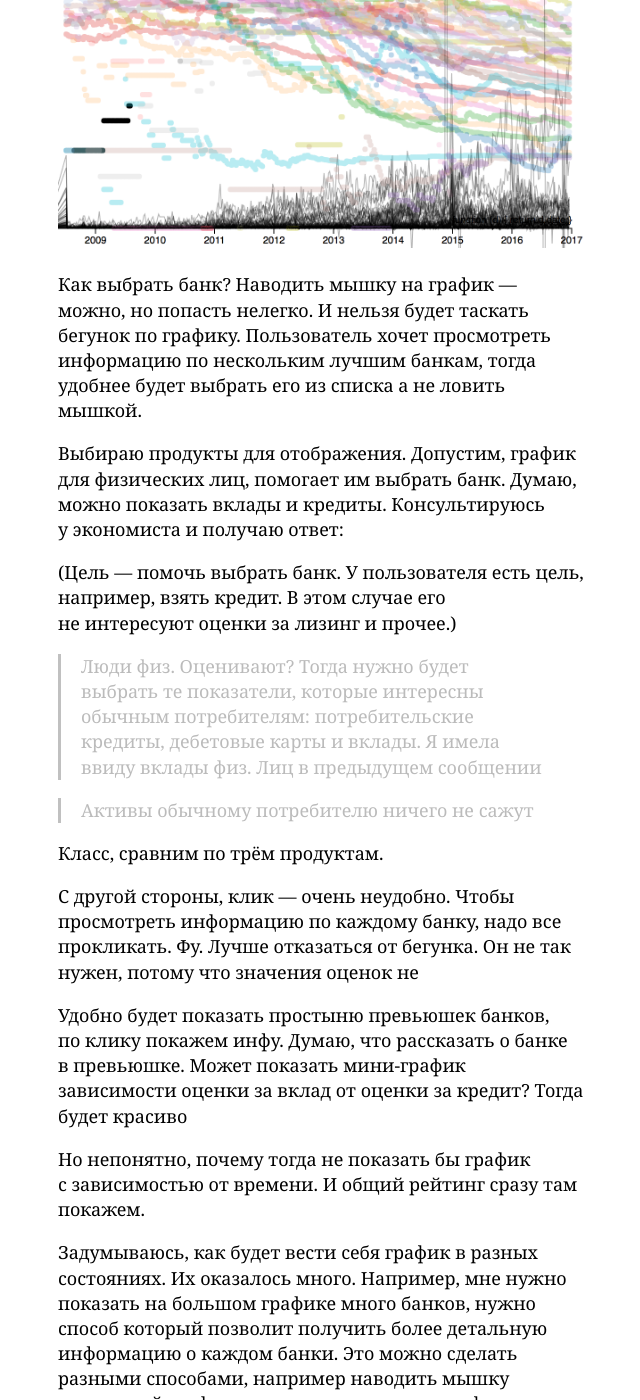
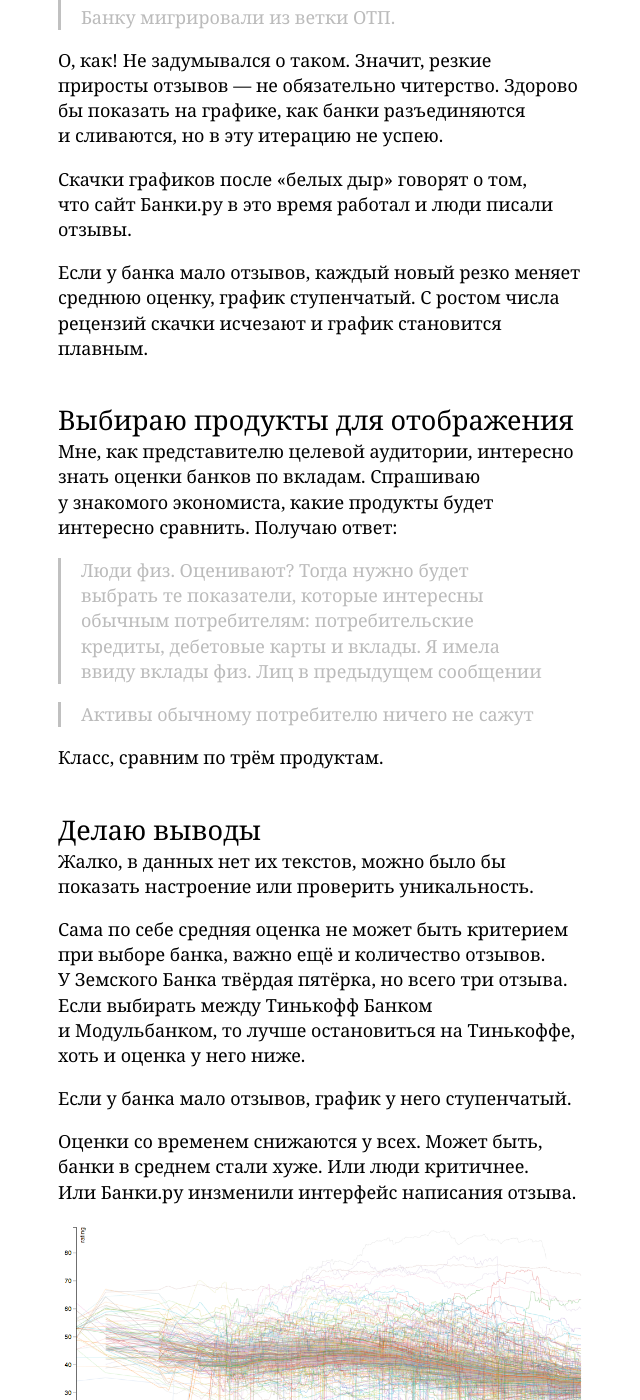
Before and after one commit to illus0r/dianov.org, a Jekyll site: the page built from _posts/2016-12-16-banki-ru-challenge.md, in a window 1280 px wide and 1400 px high, scrolled down 7821 px. Shown: the whole window, without its empty margins (455-1095 px from the left). Built offline with Jekyll 4.4.1, drawn with Linux system fonts in a browser that asks for light colours; some of the changed text lies outside the part shown.

Commit message:
Удалил всё про UI

```diff
--- a/_posts/2016-12-16-banki-ru-challenge.md
+++ b/_posts/2016-12-16-banki-ru-challenge.md
@@ -74,6 +74,18 @@ awk 'NR == 1 || NR % 100 == 0' banki.json > banki_s2.json
 
 История не вырисовывается. Возвращаюсь к графику зависимости средней оценки от времени.
 
+
+Хочется ещё проверить зависимость рейтинга и средней оценки от времени. Делаю черновую диаграму из червяков. Видна линейная зависимость между величинами, но есть и отклонения. Например, рейтинг  Совкомбанка в 2015 году растёт, хотя средняя оценка не меняется:
+
+![banki-anomaly-sovcombank.png](/media/banki-anomaly-sovcombank.png)
+
+У Совкомбанка в 2015 году растёт рейтинг, но не средняя оценка
+{:.caption}
+
+Это возможно, потому что рейтинг учитывает устаревание отзывов. Возможно, Совкомбанк в 2015 г. получил много свежих двоек и троек, которые не повлияли на среднюю оценку, но подняли рейтинг.
+
+## Качаю данные обо всех лигах
+
 ![]({{ site.baseurl }}/forestryio/images/%D0%A1%D0%BD%D0%B8%D0%BC%D0%BE%D0%BA%20%D1%8D%D0%BA%D1%80%D0%B0%D0%BD%D0%B0%202016-12-23%20%D0%B2%2022.47.46.png)
 
 В графиках дыры: вертикальные белые полосы и разрывы отдельных графиков
@@ -120,33 +130,31 @@ awk 'NR == 1 || NR % 100 == 0' banki.json > banki_s2.json
 {:.caption}
 
 
-# Рисую количество отзывов
+# Отображаю число отзывов
 
-Интересно увидеть, как число отзывов влияет на оценку и рейтинг. Любопытно посмотреть на наплывы отзывов, они могут говорить больших косяках в работе банка. Рисую график поступления новых отзывов в банк.
+Средняя оценка не поможет выбрать банк, если неизвестно, сколько человек проголосовало. Наплывы отзывов могут говорить косяках в работе банка. Строю графики количества отзывов:
 
 ![]({{ site.baseurl }}/forestryio/images/%D0%A1%D0%BD%D0%B8%D0%BC%D0%BE%D0%BA%20%D1%8D%D0%BA%D1%80%D0%B0%D0%BD%D0%B0%202016-12-25%20%D0%B2%200.59.10.png)
 
-Ого. Тач Банк в первую же неделю собрал 300 [негативных отзывов](http://www.banki.ru/services/responses/bank/touchbank/?page=24). А Ханты-Мансийский банк Открытие под Новый год получил 2000 отзывов, что уменьшило его оценку на четверть балла.
+Аномалия Ханты-Мансийского банка: под новый год он получил 2000 отзывов
+{:.caption}
+
+Сразу вижу анамалии. Тач Банк в первую же неделю собрал 300 [негативных отзывов](http://www.banki.ru/services/responses/bank/touchbank/?page=24). А Ханты-Мансийский банк Открытие под Новый год получил 2000 отзывов, что уменьшило его оценку на четверть балла.
 
 У некоторых банков число отзывов иногда уменьшается. Или глюк, или читерство, или функционал, про который я не знаю. Спрашиваю у поддержки: «Я запутался и не могу разобраться в логике народного рейтинга. Буду благодарен, если поможете: что должно произойти, чтобы у банка уменьшилось количество полученных отзывов? Как, например, у ОТП Банка 13 июля 2016 г». Отвечают:
 
 > Летом 2016 года были разъединены ветки ОТП-Банка и Тач-Банка. В связи с этим отзывы по Тач-Банку мигрировали из ветки ОТП.
 
-О, как! Не задумывался о таком. Значит, резкие приросты отзывов — не обязательно читерство, возможно, один банк съел другой и получил его отзывы. Здорово бы показать на графике, как банки разъединяются и сливаются, но в эту итерацию не успею.
+О, как! Не задумывался о таком. Значит, резкие приросты отзывов — не обязательно читерство. Здорово бы показать на графике, как банки разъединяются и сливаются, но в эту итерацию не успею.
 
-Ещё тут видно, что в периоды, за которые данных нет, сайт работал и банки получали отзывы.
+Скачки графиков после «белых дыр» говорят о том, что сайт Банки.ру в это время работал и люди писали отзывы.
 
-Пики получения отзывов приходятся на конец и начало года.
+Если у банка мало отзывов, каждый новый резко меняет среднюю оценку, график ступенчатый. С ростом числа рецензий скачки исчезают и график становится плавным.
 
-Если у банка мало отзывов, каждый новый резко меняет среднюю оценку, график ступенчатый. Постепенно скачки исчезают и график меняется плавно. Это видно на примере Транскапиталнефти:
 
-![]({{ site.baseurl }}/forestryio/images/%D0%A1%D0%BD%D0%B8%D0%BC%D0%BE%D0%BA%20%D1%8D%D0%BA%D1%80%D0%B0%D0%BD%D0%B0%202016-12-25%20%D0%B2%201.58.26.png)
+## Выбираю продукты для отображения
 
-Как выбрать банк? Наводить мышку на график — можно, но попасть нелегко. И нельзя будет таскать бегунок по графику. Пользователь хочет просмотреть информацию по нескольким лучшим банкам, тогда удобнее будет выбрать его из списка а не ловить мышкой.
-
-Выбираю продукты для отображения. Допустим, график для физических лиц, помогает им выбрать банк. Думаю, можно показать вклады и кредиты. Консультируюсь у экономиста и получаю ответ:
-
-(Цель — помочь выбрать банк. У пользователя есть цель, например, взять кредит. В этом случае его не интересуют оценки за лизинг и прочее.)
+Мне, как представителю целевой аудитории, интересно знать оценки банков по вкладам. Спрашиваю у знакомого экономиста, какие продукты будет интересно сравнить. Получаю ответ:
 
 > Люди физ. Оценивают? Тогда нужно будет выбрать те показатели, которые интересны обычным потребителям: потребительские кредиты, дебетовые карты и вклады. Я имела ввиду вклады физ. Лиц в предыдущем сообщении
 
@@ -154,25 +162,9 @@ awk 'NR == 1 || NR % 100 == 0' banki.json > banki_s2.json
 
 Класс, сравним по трём продуктам.
 
-С другой стороны, клик — очень неудобно. Чтобы просмотреть информацию по каждому банку, надо все прокликать. Фу. Лучше отказаться от бегунка. Он не так нужен, потому что значения оценок не
-
-Удобно будет показать простыню превьюшек банков, по клику покажем инфу. Думаю, что рассказать о банке в превьюшке. Может показать мини-график зависимости оценки за вклад от оценки за кредит? Тогда будет красиво
-
-Но непонятно, почему тогда не показать бы график с зависимостью от времени. И общий рейтинг сразу там покажем.
-
-Задумываюсь, как будет вести себя график в разных состояниях. Их оказалось много. Например, мне нужно показать на большом графике много банков, нужно способ который позволит получить более детальную информацию о каждом банки. Это можно сделать разными способами, например наводить мышку на нужный график, кликать по нужному графику, наводить мышку на миниатюру банка внизу, Щелкать поэта миниатюре. Если мы щелкаем по графику банка, Значит В интерфейсе появляется состояния. Пойти в состояние два: И одного банка не выбрано и выбран один банк. Можно было бы сделать и третье состояние с выбором нескольких банков, но это внесёт путаницу на график.
-
-Чтобы проще было думать о Состояниях не упустить ничего важного, Придомовую матрицу взаимодействия с интерфейсом. Она получается трёхмерный: Состояние, действие, элемент. Каждая ячейка соответствует состояние в котором может находиться элемент при определённом действии. Исключение клетки рест. Для каждой такой клетки надо продумать состояние при взаимодействие отличными от РЕСТ с другими элементами других состояниях.
-
-## Смотрю данные
+## Делаю выводы
 
 Жалко, в данных нет их текстов, можно было бы показать настроение или проверить уникальность.
-
-Хочется проверить зависимость рейтинга и средней оценки от времени. Делаю черновую диаграму из червяков. Видна линейная зависимость между величинами, но видны отклонения, например: рейтинги некоторых банков растут, хотя средняя оценка не меняется. Например, Совкомбанк в начале 2015 года:
-
-![banki-anomaly-sovcombank.png](/media/banki-anomaly-sovcombank.png)
-
-## Делаю выводы
 
 Сама по себе средняя оценка не может быть критерием при выборе банка, важно ещё и количество отзывов. У Земского Банка твёрдая пятёрка, но всего три отзыва. Если выбирать между Тинькофф Банком и Модульбанком, то лучше остановиться на Тинькоффе, хоть и оценка у него ниже.
 
```
Also changed, not shown: other parts of _posts/2016-12-16-banki-ru-challenge.md (+0 -2 lines).
